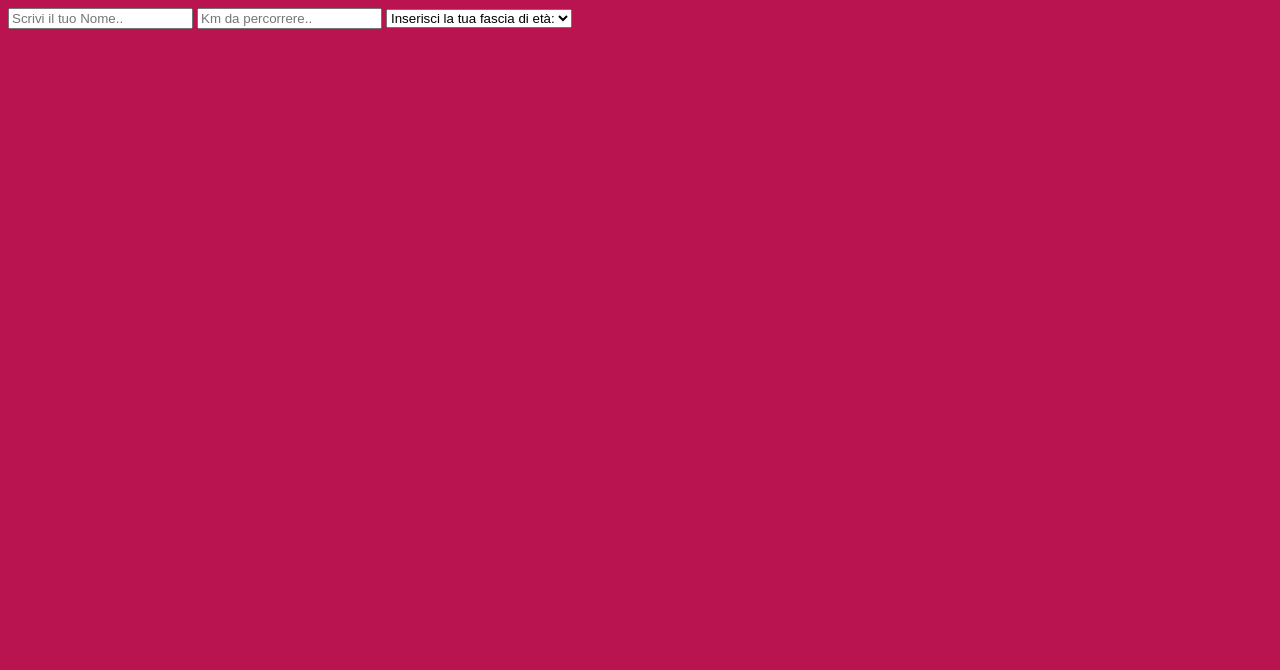
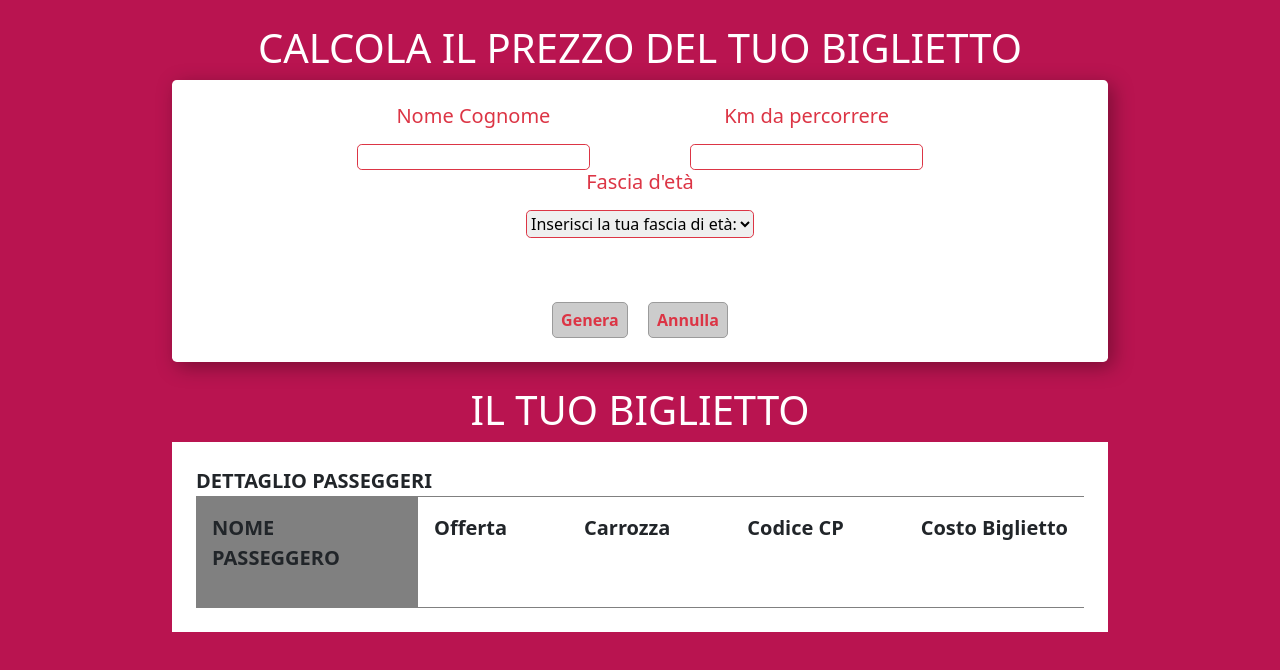
Before and after one commit to Alessio2299/js-biglietto-treno-form, a plain HTML site: page index.html in a window 1280 px wide. Drawn offline with nearby package versions, Linux system fonts and the light colour scheme.

Commit message:
Create all parts of HTML and CSS

```diff
--- a/index.html
+++ b/index.html
@@ -5,20 +5,61 @@
     <meta http-equiv="X-UA-Compatible" content="IE=edge">
     <meta name="viewport" content="width=device-width, initial-scale=1.0">
     <link rel="stylesheet" href="style.css">
+    <link href="https://cdn.jsdelivr.net/npm/bootstrap@5.1.3/dist/css/bootstrap.min.css" rel="stylesheet" integrity="sha384-1BmE4kWBq78iYhFldvKuhfTAU6auU8tT94WrHftjDbrCEXSU1oBoqyl2QvZ6jIW3" crossorigin="anonymous">
     <title>Biglietto Treno</title>
   </head>
   <body>
-    <div class="container"></div>
-    <form action="">
-      <input type="text" placeholder="Scrivi il tuo Nome..">
-      <input type="number" placeholder="Km da percorrere..">
-      <select id="age">
+    <div class="container m-auto w-75 text-center my-4">
+      <h1 class="text-white">CALCOLA IL PREZZO DEL TUO BIGLIETTO</h1>
+      <form class="py-4 rounded-3">
+        <div class="name d-inline-block mx-5">
+          <h5 class="text-danger mb-3">Nome Cognome</h5>
+          <input id="name" class="text-center border border-danger rounded-3" type="text">
+        </div>
+        <div class="km d-inline-block mx-5">
+          <h5 class="text-danger mb-3">Km da percorrere</h5>
+          <input id="km" class="text-center border border-danger rounded-3" type="number" min="1">
+        </div>
+        <div class="age d-inline-block mx-5 mb-3">
+          <h5 class="text-danger mb-3">Fascia d'età</h5>
+          <select class="border border-danger rounded-3" id="age">
             <option value="">Inserisci la tua fascia di età:</option>
             <option value="adult">Maggiorenne</option>
             <option value="underAge">Minorenne</option>
             <option value="over65">Over65</option>
           </select>
+        </div>
+        <div class="button mt-5">
+          <button id="generate" class="text-danger my_btn mx-2">Genera</button>
+          <button id="cancel" class="text-danger my_btn mx-2">Annulla</button>
+        </div>
       </form>
+    </div>
+    <div class="container m-auto w-75 text-center">
+      <h1 class="text-white">IL TUO BIGLIETTO</h1>
+      <div class="ticket p-4 text-start fs-5  ">
+        <span class="d-block fw-bolder">DETTAGLIO PASSEGGERI</span>
+        <div class="details d-flex">
+          <div class="details-name fw-bold p-3">
+            <span class="fs-5">NOME PASSEGGERO</span>
+          </div>
+          <div class="details-ticket d-flex justify-content-between p-3">
+            <div class="offer">
+              <span class="fw-bold pb-5 d-block">Offerta</span>
+            </div>
+            <div class="carriage">
+              <span class="fw-bold pb-5 d-block">Carrozza</span>
+            </div>
+            <div class="code-CP">
+              <span class="fw-bold pb-5 d-block">Codice CP</span>
+            </div>
+            <div class="price-ticket">
+              <span class="fw-bold pb-5 d-block">Costo Biglietto</span>
+            </div>
+          </div>
+        </div>
+      </div>
+    </div>
     <script type="text/javascript" src="main.js"></script>
   </body>
 </html>
--- a/main.js
+++ b/main.js
@@ -1,11 +1,19 @@
-// Inserire Età
+// Create Let
 
-// Inserire Km da percorrere
+let name = document.getElementById("name");
+let km = document.getElementById("km");
+let age = document.getElementById("age");
 
+// Create event button
+let button = document.getElementById("generate");
 
+button.addEventListener("click",
+  function(){
+    alert("My name is" + name.value + km.value + age.value)
+  }
+)
 // Stabilisco Prezzo fisso Km
 let prezzoKm = 0.21;
-
 
 // Calcolo Prezzo totale senza sconto
 let prezzoTotale = km * prezzoKm;
@@ -13,17 +21,13 @@ let prezzoTotale = km * prezzoKm;
 // Calcolo dello sconto
 let sale = 0;
 
-if(eta < 18){
+if(age < 18){
   sale = (prezzoTotale / 100) * 20;
-  document.getElementById("age").innerHTML = "Hai ottenuto lo sconto per i Minorenni del 20%";
-} else if(eta > 65){
+} else if(age > 65){
   sale = (prezzoTotale /100) * 40;
-  document.getElementById("age").innerHTML = "Hai ottenuto lo sconto per gli Over 65 del 40%";
 } else{
-  document.getElementById("age").innerHTML = "Non hai i requisiti per ottenere uno sconto."
+  sale = 0;
 }
 
 // Calcolo Prezzo Scontato
 let salePrice= prezzoTotale - sale;
-
-document.getElementById("price").innerHTML = "Il prezzo del biglietto è: " + salePrice.toFixed(2) + "€";
--- a/style.css
+++ b/style.css
@@ -1,3 +1,36 @@
+*{
+  margin: 0;
+  padding: 0;
+  box-sizing: border-box;
+}
 body{
-  background-color: rgb(185,	20,	80);
+  background-color: rgb(185,	20,	80) !important;
 }
+form{
+  background-color: white;
+  box-shadow: 5px 5px 20px rgba(0, 0, 0, 0.342);
+}
+#age{
+  height: 28px;
+}
+.my_btn{
+  background-color: rgb(204,	204, 204);
+  padding: 5px 8px;
+  border-radius: 5px;
+  border: 1px solid rgb(155, 155, 155);
+  font-weight: 700;
+}
+.ticket{
+  background-color: #fff;
+}
+.details{
+  border-top: 1px solid rgb(128, 128,	128);
+  border-bottom: 1px solid rgb(128, 128,	128);
+}
+.details-name{
+  background-color: rgb(128, 128,	128);
+  width: 25%;
+}
+.details-ticket{
+  width: 75%;
+}
```
Lines whose indentation alone changed are shown as unchanged.
